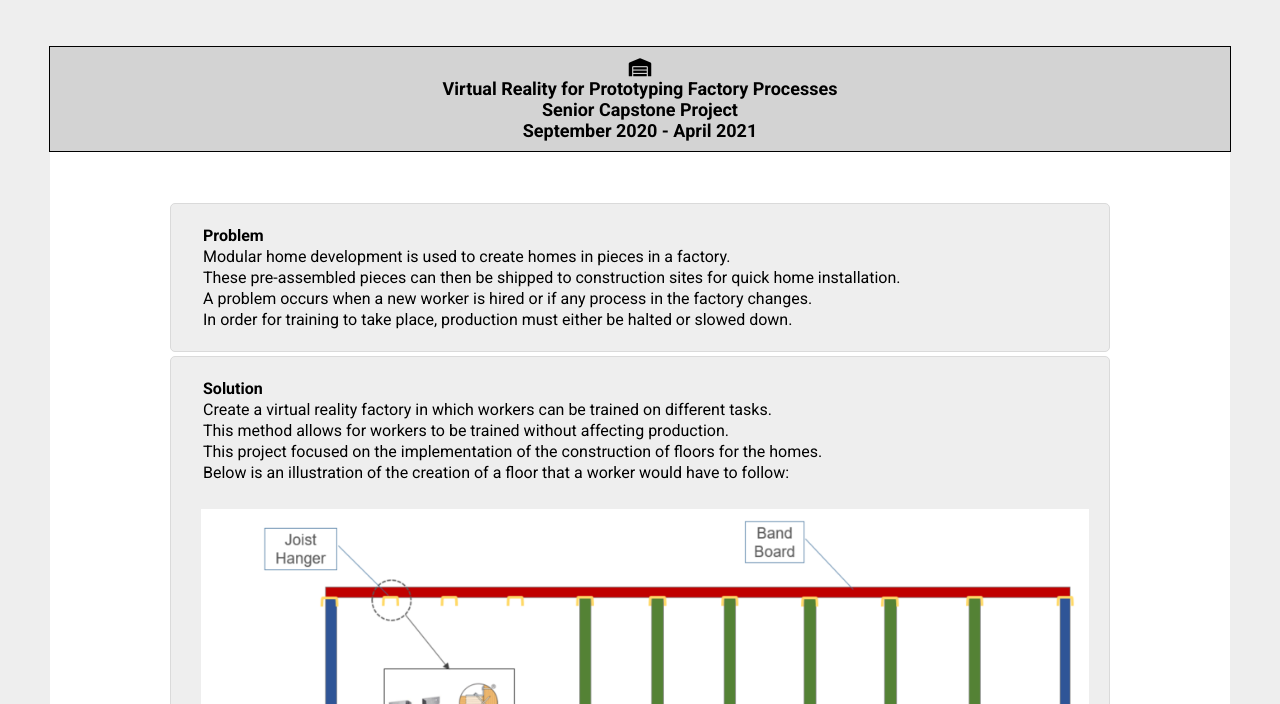
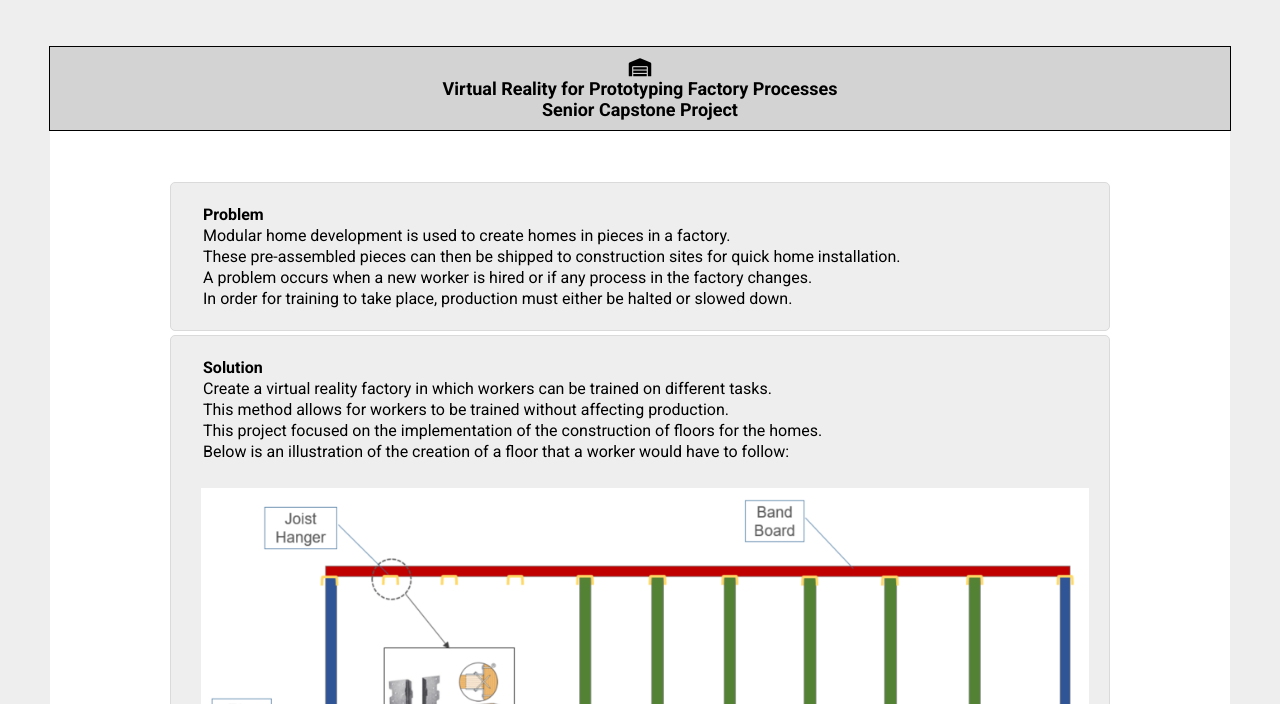
Before and after one commit to nathaniel-mohr/nathaniel-mohr.github.io, a plain HTML site: page projects.html in a window 1280 px wide. Shown: the part 96-800 px from the top of the page. Drawn offline with Linux system fonts and the light colour scheme.

Commit message:
Updating project page

```diff
--- a/projects.html
+++ b/projects.html
@@ -34,8 +34,7 @@
             <p class="qualification-subject">
                 <i class="fas fa-warehouse"></i> <br>
                 Virtual Reality for Prototyping Factory Processes <br>
-                Senior Capstone Project <br>
-                September 2020 - April 2021
+                Senior Capstone Project
             </p>
             <article class="item-container">
                 <article class="item">
```
